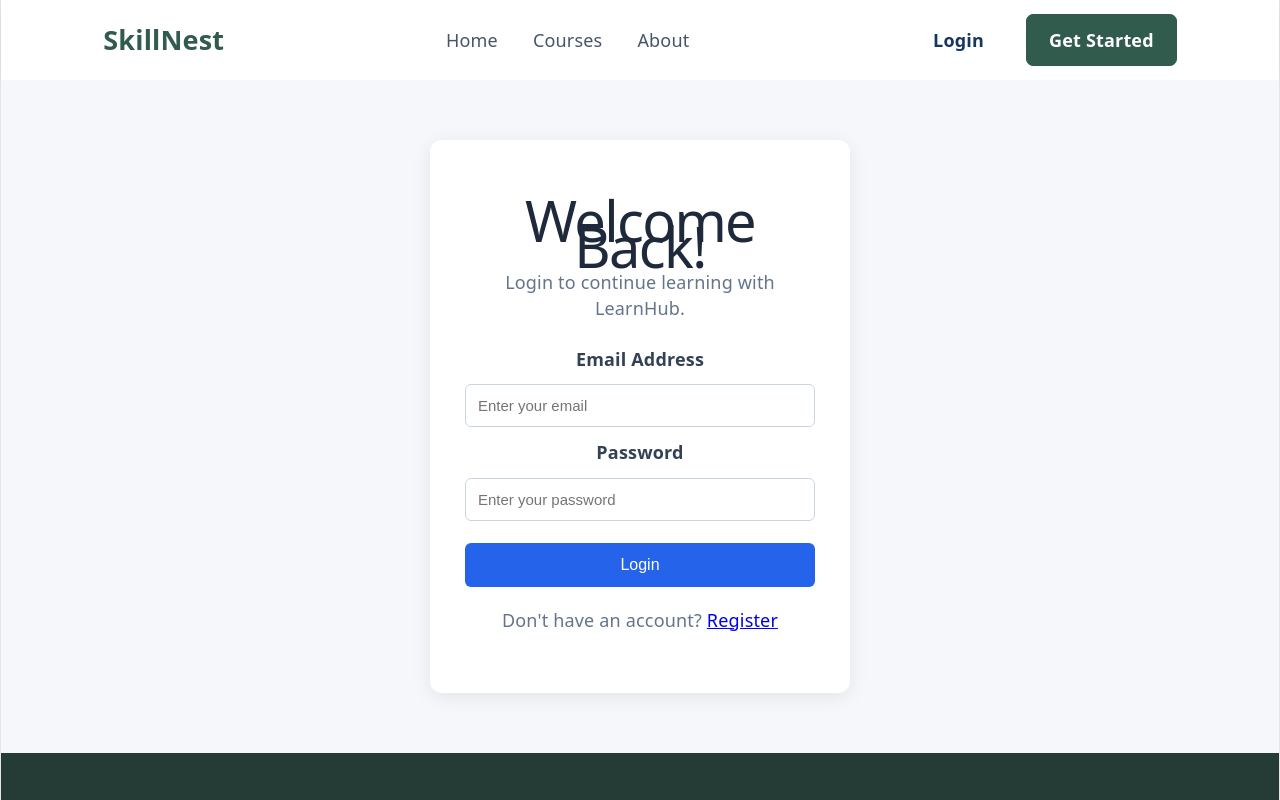
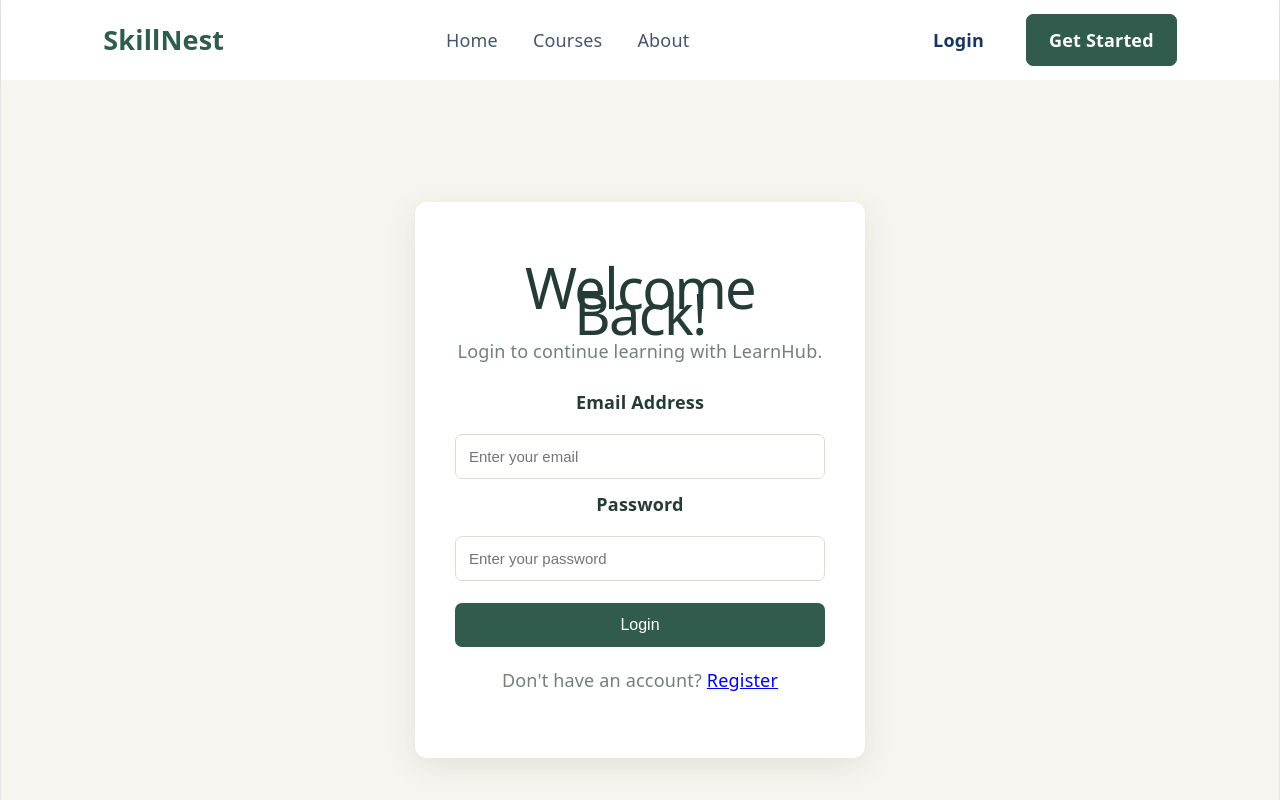
Before and after one commit to sirdrick037-svg/lms_config, a React (Vite) app in the folder lms-frontend/: page /login in a window 1280 px wide. Shown: the top 800 px of the page. Built offline with nearby package versions, Linux system fonts and the light colour scheme.

Commit message:
feat: add styling for SkillNest login and registration pages

```diff
--- a/lms-frontend/src/App.css
+++ b/lms-frontend/src/App.css
@@ -1070,3 +1070,65 @@
   border-color: #b46b4c !important;
   color: #ffffff !important;
 }
+/* SKILLNEST LOGIN AND REGISTRATION STYLING */
+
+.auth-page {
+  background: #f7f5ef;
+  min-height: 100vh;
+  display: flex;
+  justify-content: center;
+  align-items: center;
+  padding: 50px 20px;
+}
+
+.auth-card {
+  background: #ffffff;
+  width: 100%;
+  max-width: 450px;
+  padding: 40px;
+  border-radius: 12px;
+  box-shadow: 0 8px 30px rgba(36, 60, 53, 0.10);
+}
+
+.auth-card h1 {
+  color: #243c35;
+  text-align: center;
+  margin-bottom: 12px;
+}
+
+.auth-card p {
+  color: #718078;
+}
+
+.auth-card label {
+  color: #243c35;
+}
+
+.auth-card input {
+  width: 100%;
+  padding: 13px;
+  border: 1px solid #d8ded5;
+  border-radius: 7px;
+  outline: none;
+  margin-top: 7px;
+}
+
+.auth-card input:focus {
+  border-color: #315b4c;
+}
+
+.auth-card button,
+.auth-card .login-btn {
+  background: #315b4c;
+  color: #ffffff;
+  border: none;
+  border-radius: 7px;
+  padding: 13px 20px;
+  cursor: pointer;
+  text-decoration: none;
+}
+
+.auth-card button:hover,
+.auth-card .login-btn:hover {
+  background: #b46b4c;
+}
```
